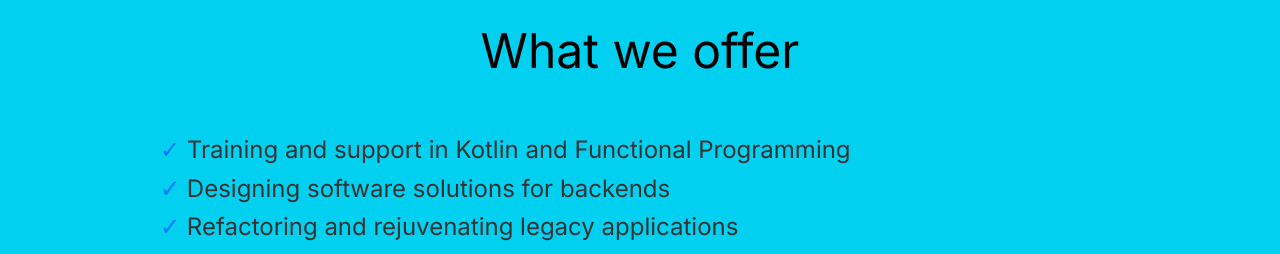
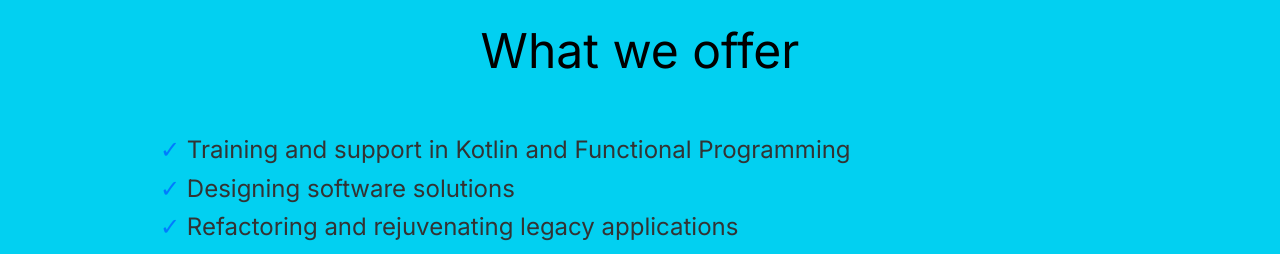
Before and after one commit to uberto/kkaldo_website, a plain HTML site: page index-en.html in a window 1280 px wide. Shown: the part 947-1201 px from the top of the page. Drawn offline with Linux system fonts and the light colour scheme.

Commit message:
Update index-en.html

```diff
--- a/index-en.html
+++ b/index-en.html
@@ -38,7 +38,7 @@
             <h4>
                 <ul>
                     <li>Training and support in Kotlin and Functional Programming</li>
-                    <li>Designing software solutions for backends</li>
+                    <li>Designing software solutions</li>
                     <li>Refactoring and rejuvenating legacy applications</li>
                     <li>Mentoring agile teams</li>
                     <li>Experimenting in sustainable technologies</li>
```
